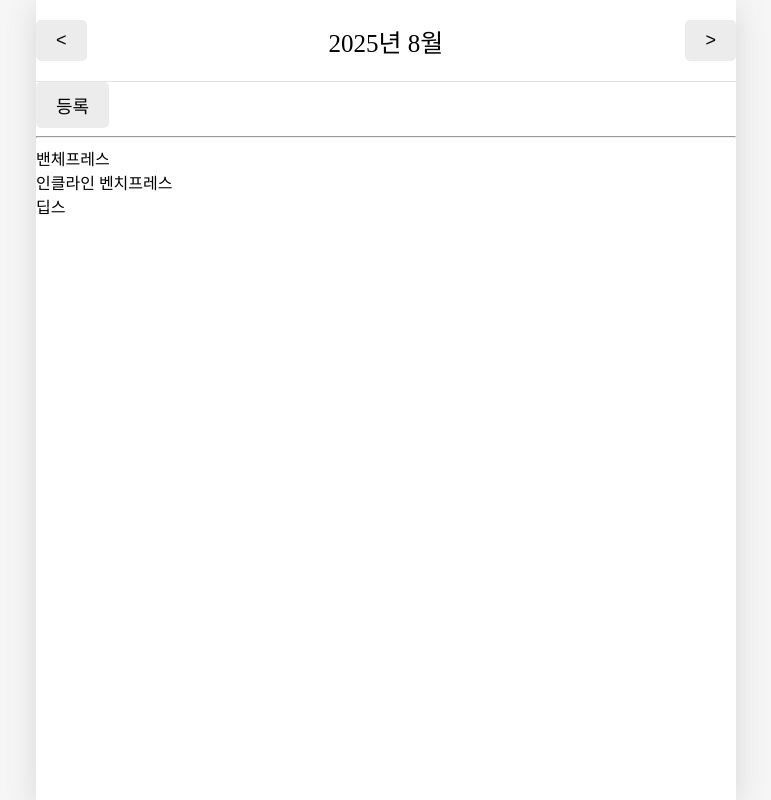
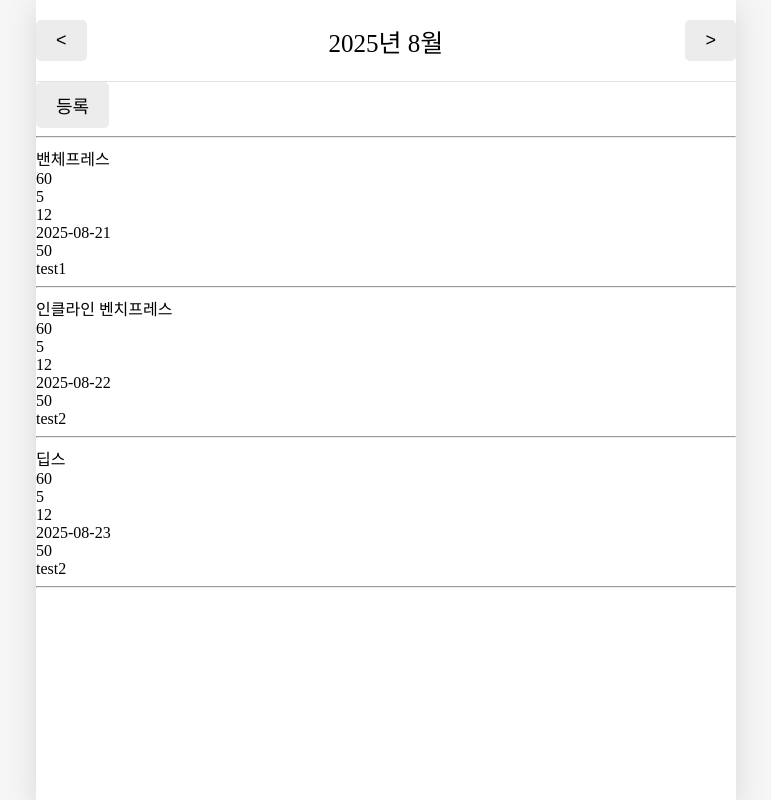
Before and after one commit to kingjaesung/react-fitness-project, a React (Create React App) app in the folder fitness/: page / in a window 1280 px wide. Shown: the whole page, without its empty margins (254-1025 px from the left). Built offline with nearby package versions, Linux system fonts and the light colour scheme.

Commit message:
list에 모든 항목 출력

```diff
--- a/fitness/src/component/FitnessList.js
+++ b/fitness/src/component/FitnessList.js
@@ -10,7 +10,18 @@ const FitnessList = ({value}) => {
 
   return (
     <div>
-      {value.map((it, index) => (<div key={index} onClick={() => onClick(it.no)}>{it.title}</div>))}
+      {value.map((it, index) => (
+        <div key={index} onClick={() => onClick(it.no)}>
+          {it.title}<br />
+          {it.weight}<br />
+          {it.set}<br />
+          {it.count}<br />
+          {it.date}<br />
+          {it.calorie}<br />
+          {it.content}<br />
+          <hr />
+        </div>
+      ))}
     </div>
   );
 };
--- a/fitness/src/page/Exercise.js
+++ b/fitness/src/page/Exercise.js
@@ -8,8 +8,6 @@ import { FitnessDispatchContext, FitnessStateContext } from "../App";
 const Exercise = () => {
     const data = useContext(FitnessStateContext);
     const {onDelete} = useContext(FitnessDispatchContext);
-
-
 
     const navigate = useNavigate();
 
```
